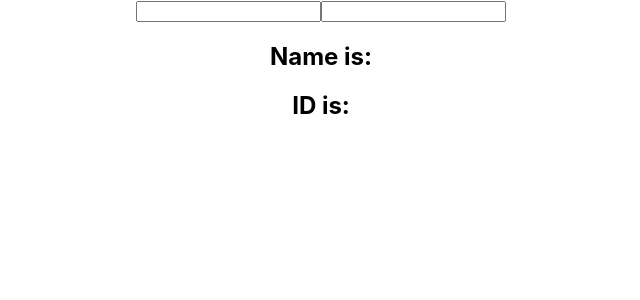
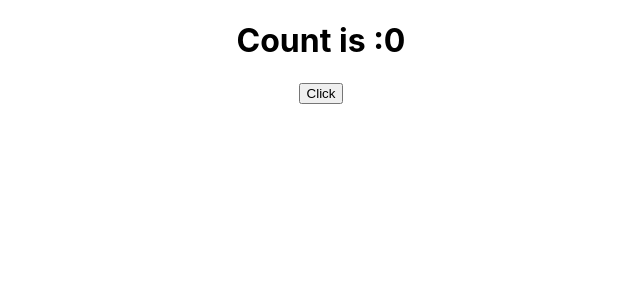
Before and after one commit to fahim27/React, a React (Create React App) app in the folder hello/: page / in a window 1280 px wide. Shown: the top 300 px of the page, without its empty margins (319-959 px from the left). Built offline with nearby package versions, Linux system fonts and the light colour scheme.

Commit message:
using useEffectHooks

```diff
--- a/hello/src/App.js
+++ b/hello/src/App.js
@@ -21,11 +21,12 @@
 import Post from './components/HTTPS/Post';
 import HooksCounter from './components/HOOKS/HooksCounter';
 import HooksWithObject from './components/HOOKS/HooksWithObject';
+import UseEffect from './components/HOOKS/UseEffect';
 function App() {
   return (
 
     <div className="App">
-      <HooksWithObject></HooksWithObject>
+    <UseEffect></UseEffect>
 
     </div>
 
--- /dev/null
+++ b/hello/src/components/HOOKS/UseEffect.js
@@ -0,0 +1,14 @@
+import React, { useState,useEffect } from 'react'
+
+export default function UseEffect() {
+    const [count, setCount] = useState(0);
+    useEffect(()=>{
+        document.title=`Title is ${count}`;
+    })
+    return (
+        <div>
+            <h1>Count is :{count} </h1>
+            <button onClick={()=>setCount(count+1)}>Click</button>
+        </div>
+    )
+}
```
